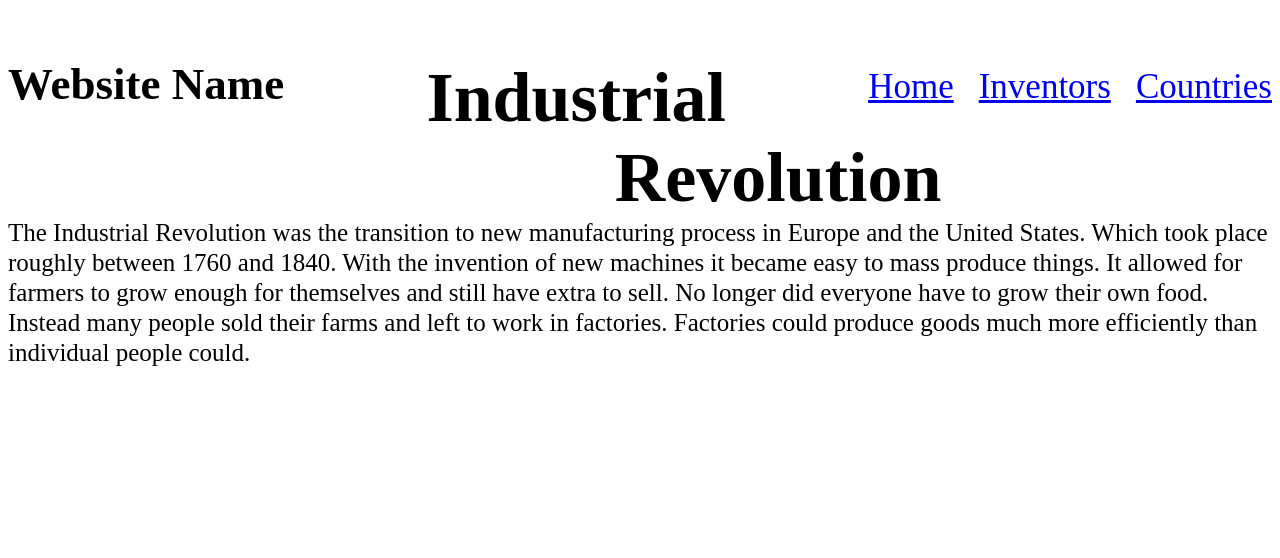
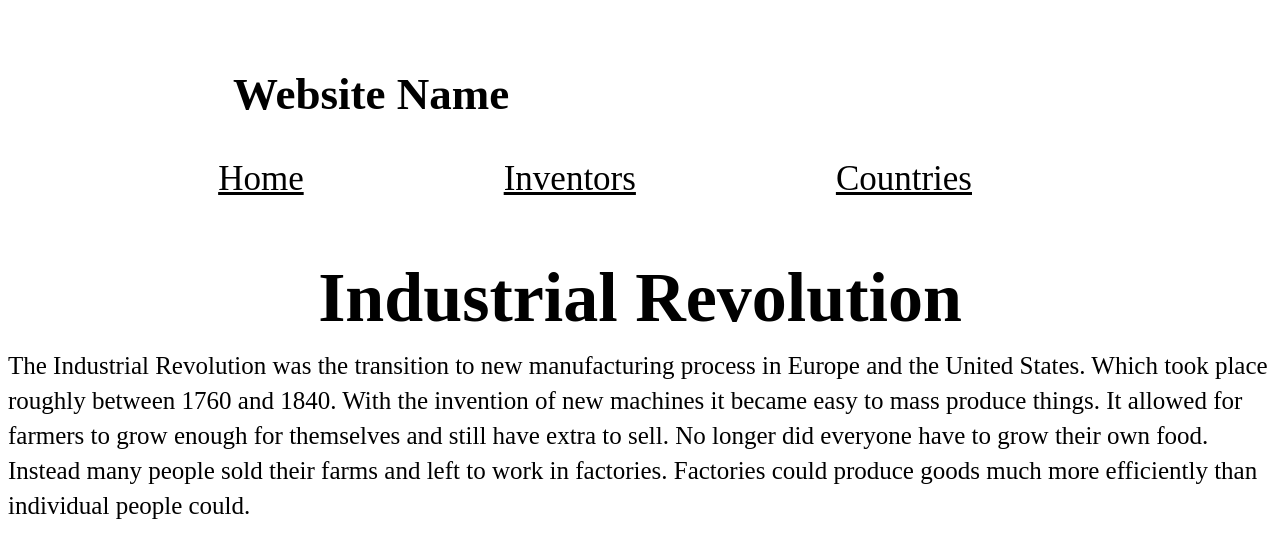
Before and after one commit to JoshuaVink/JoshuaVink.github.io, a plain HTML site: page index.html in a window 1280 px wide. Drawn offline with Linux system fonts and the light colour scheme.

Commit message:
changed color of links

```diff
--- a/styles.css
+++ b/styles.css
@@ -5,7 +5,8 @@ header {
 h1 {
     float: left;
     font-size: 45px;
-    margin-top: 0px;
+    margin-top: 10px;
+    margin-left: 225px;
 }
 
 nav {
@@ -20,26 +21,42 @@ nav ul {
     padding: 0;
     margin: 0;
     text-align: right;
+    margin-right: 100px;
+}
+
+a:link {
+    color: black;
+}
+a:hover {
+    color: blue;
+}
+a:active {
+    color: red;
 }
 
 li:first-child {
-   margin-right: 25px;
+   margin-right: 200px;
 }
 
 li:nth-child(2n) {
-    margin-right: 25px;
+    margin-right: 200px;
+}
+
+li:last-child {
+    margin-right: 200px;
 }
 
 h2 {
     text-align: center;
     font-size: 70px;
-    margin-bottom: 0px;
+    margin-bottom: 10px;
+    padding-top: 200px;
 }
 
 p1 {
     text-align: center;
     font-size: 25px;
     text-indent: 48px;
-    line-height: 30px;
+    line-height: 35px;
     margin-top: 0px;
 }
```
Also changed, not shown: index.html (+1 -1 lines).
